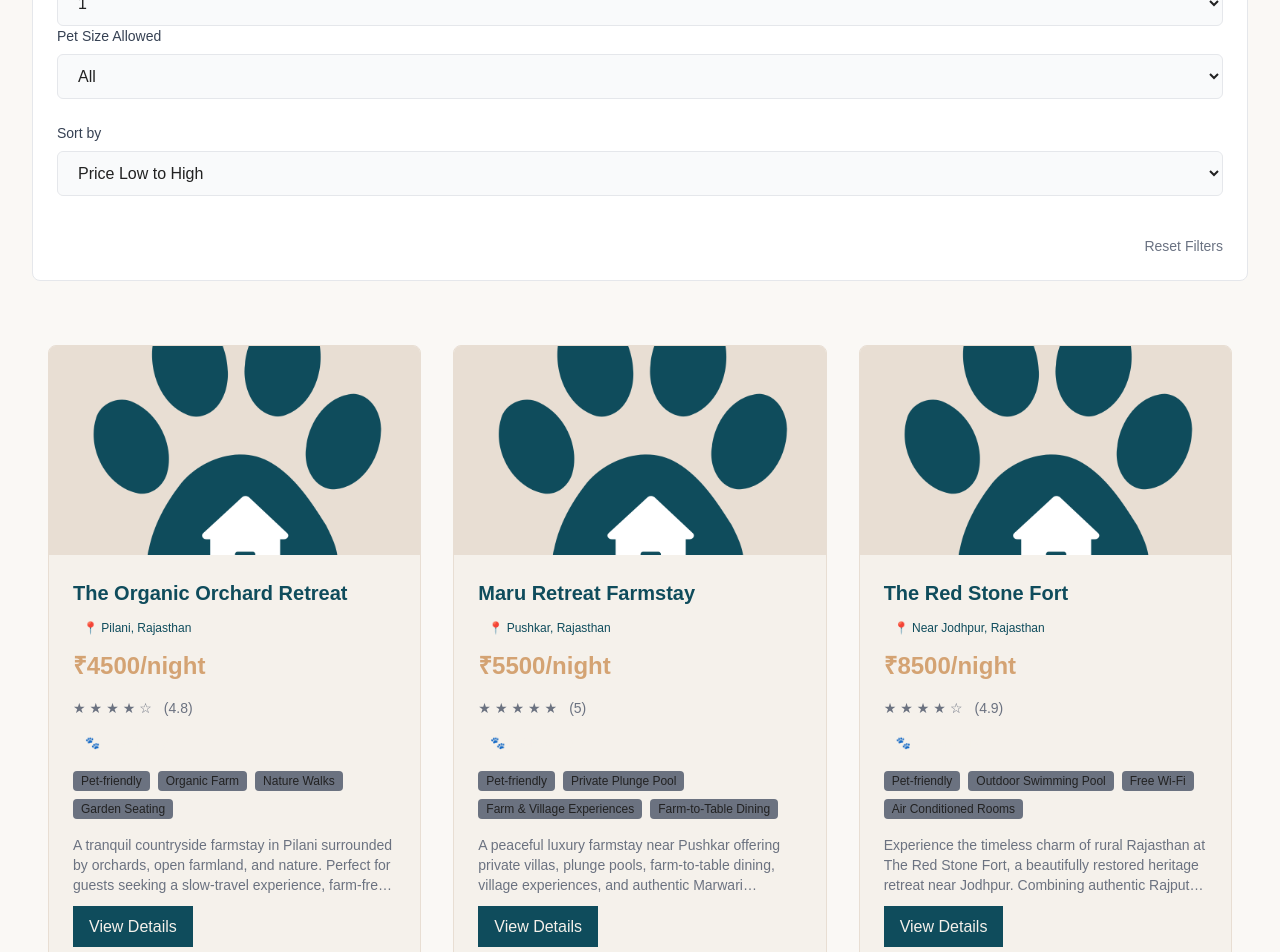
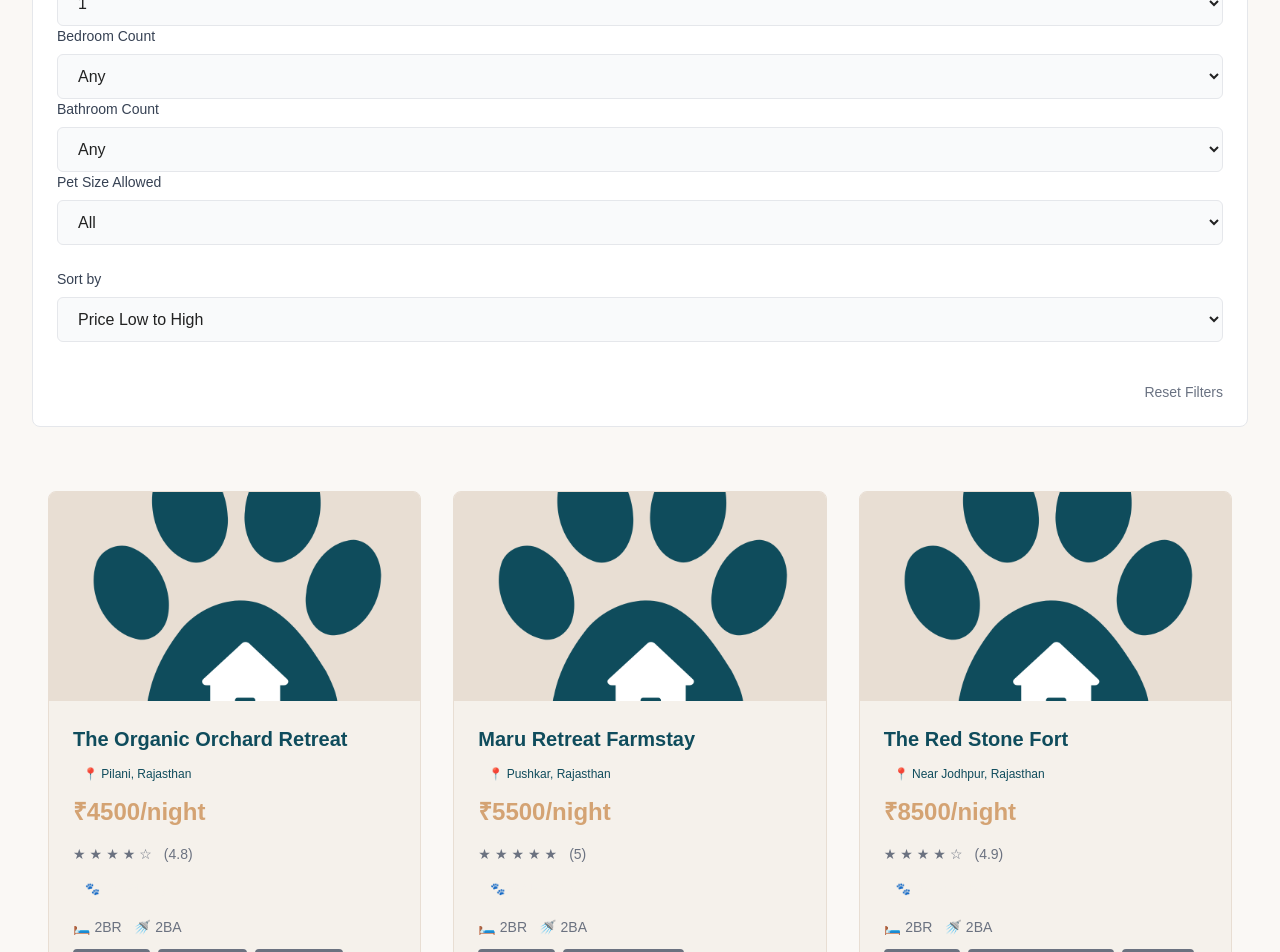
Before and after one commit to petstaycation-in/petstaycation, a Next.js app: page /stays in a window 1280 px wide. Shown: the part 640-1592 px from the top of the page. Built offline with nearby package versions, Linux system fonts and the light colour scheme.

Commit message:
Add bedroom and bathroom filters for stays

```diff
--- a/app/stays/stays-content.tsx
+++ b/app/stays/stays-content.tsx
@@ -32,6 +32,8 @@ export default function StaysContent({ properties }: StaysContentProps) {
   const [priceMax, setPriceMax] = useState(0);
   const [guestCapacity, setGuestCapacity] = useState(1);
   const [petSize, setPetSize] = useState("All");
+  const [bedroomCount, setBedroomCount] = useState(0);
+  const [bathroomCount, setBathroomCount] = useState(0);
   const [sortBy, setSortBy] = useState("priceLowToHigh");
 
   // Filter properties based on search and filters
@@ -58,12 +60,22 @@ export default function StaysContent({ properties }: StaysContentProps) {
       const matchesPetSize =
         petSize === "All" || property.petSize === petSize;
 
+      // Bedroom Count filter (0 means any)
+      const matchesBedroomCount =
+        bedroomCount === 0 || property.bedroomCount >= bedroomCount;
+
+      // Bathroom Count filter (0 means any)
+      const matchesBathroomCount =
+        bathroomCount === 0 || property.bathroomCount >= bathroomCount;
+
       return (
         matchesSearch &&
         matchesPropertyType &&
         matchesPrice &&
         matchesGuestCapacity &&
-        matchesPetSize
+        matchesPetSize &&
+        matchesBedroomCount &&
+        matchesBathroomCount
       );
     })
     // Sort properties
@@ -101,6 +113,10 @@ export default function StaysContent({ properties }: StaysContentProps) {
         setPetSize={setPetSize}
         sortBy={sortBy}
         setSortBy={setSortBy}
+        bedroomCount={bedroomCount}
+        setBedroomCount={setBedroomCount}
+        bathroomCount={bathroomCount}
+        setBathroomCount={setBathroomCount}
       />
 
       {/* Properties Grid */}
--- a/components/ui/PropertyCard.tsx
+++ b/components/ui/PropertyCard.tsx
@@ -66,6 +66,14 @@ const PropertyCard: FC<{ property: PropertyCardProps["property"] }> = ({ propert
           🐾 Pet-Friendly
         </div>
 
+        {/* Bedroom and Bathroom Count */}
+        <div className="flex items-center text-sm text-muted mb-3">
+          <span className="mr-1">🛏️</span>
+          <span className="mr-3">{property.bedroomCount}BR</span>
+          <span className="mr-1">🚿</span>
+          <span>{property.bathroomCount}BA</span>
+        </div>
+
         {/* Amenities */}
         <div className="flex flex-wrap gap-2 mb-4">
           {property.amenities.slice(0, 4).map((amenity) => (
--- a/components/ui/StaysFilter.tsx
+++ b/components/ui/StaysFilter.tsx
@@ -15,6 +15,10 @@ interface StaysFilterProps {
   setGuestCapacity: (value: number) => void;
   petSize: string;
   setPetSize: (value: string) => void;
+  bedroomCount: number;
+  setBedroomCount: (value: number) => void;
+  bathroomCount: number;
+  setBathroomCount: (value: number) => void;
   sortBy: string;
   setSortBy: (value: string) => void;
 }
@@ -32,6 +36,10 @@ export default function StaysFilter({
   setGuestCapacity,
   petSize,
   setPetSize,
+  bedroomCount,
+  setBedroomCount,
+  bathroomCount,
+  setBathroomCount,
   sortBy,
   setSortBy,
 }: StaysFilterProps) {
@@ -40,6 +48,12 @@ export default function StaysFilter({
 
   // Guest capacity options: we'll use numbers 1 to 6+
   const guestCapacityOptions = [1, 2, 3, 4, 5, 6];
+
+  // Bedroom count options: we'll use numbers 1 to 6+
+  const bedroomCountOptions = [1, 2, 3, 4, 5, 6];
+
+  // Bathroom count options: we'll use numbers 1 to 6+
+  const bathroomCountOptions = [1, 2, 3, 4, 5, 6];
 
   // Pet size options
   const petSizeOptions = ["All", "Small", "Medium", "Large"];
@@ -142,6 +156,44 @@ export default function StaysFilter({
               </select>
             </div>
 
+            {/* Bedroom Count */}
+            <div>
+              <label className="block mb-2 text-sm font-medium text-gray-700 dark:text-gray-300">
+                Bedroom Count
+              </label>
+              <select
+                value={bedroomCount}
+                onChange={(e) => setBedroomCount(Number(e.target.value))}
+                className={`block w-full px-4 py-3 bg-gray-50 dark:bg-gray-700 border border-gray-200 dark:border-gray-600 rounded-md focus:ring-2 focus:ring-forest-green/50 focus:border-forest-green`}
+              >
+                <option value="0">Any</option>
+                {bedroomCountOptions.map((option) => (
+                  <option key={option} value={option}>
+                    {option === 6 ? "6+" : option.toString()}
+                  </option>
+                ))}
+              </select>
+            </div>
+
+            {/* Bathroom Count */}
+            <div>
+              <label className="block mb-2 text-sm font-medium text-gray-700 dark:text-gray-300">
+                Bathroom Count
+              </label>
+              <select
+                value={bathroomCount}
+                onChange={(e) => setBathroomCount(Number(e.target.value))}
+                className={`block w-full px-4 py-3 bg-gray-50 dark:bg-gray-700 border border-gray-200 dark:border-gray-600 rounded-md focus:ring-2 focus:ring-forest-green/50 focus:border-forest-green`}
+              >
+                <option value="0">Any</option>
+                {bathroomCountOptions.map((option) => (
+                  <option key={option} value={option}>
+                    {option === 6 ? "6+" : option.toString()}
+                  </option>
+                ))}
+              </select>
+            </div>
+
             {/* Pet Size Allowed */}
             <div>
               <label className="block mb-2 text-sm font-medium text-gray-700 dark:text-gray-300">
@@ -189,6 +241,8 @@ export default function StaysFilter({
                 setPriceMax(0);
                 setGuestCapacity(1);
                 setPetSize("All");
+                setBedroomCount(0);
+                setBathroomCount(0);
                 setSortBy("priceLowToHigh");
               }}
               className="text-sm text-gray-500 hover:text-gray-700 dark:hover:text-gray-300"
```
